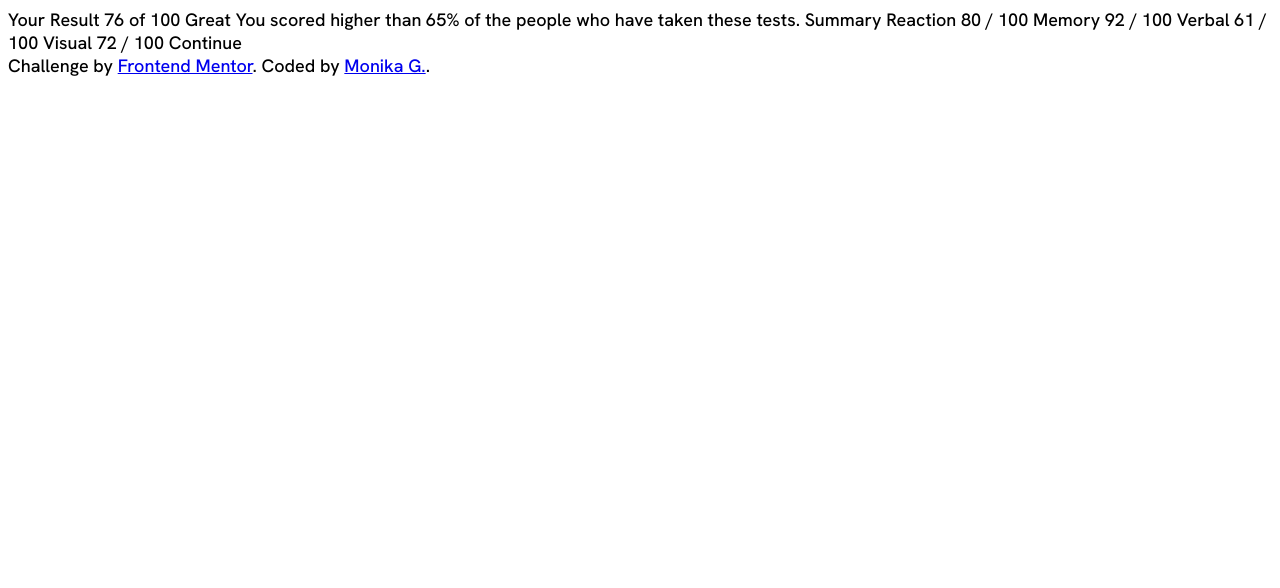
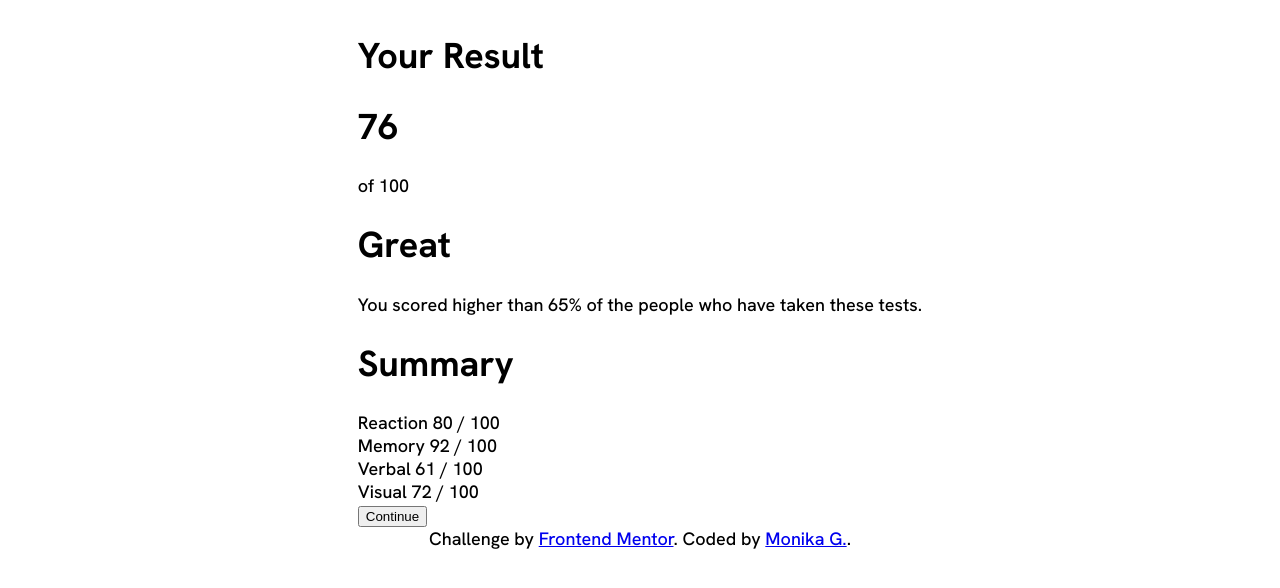
Before and after one commit to eMKa18/results-summary-component-main, a plain HTML site: page index.html in a window 1280 px wide. Drawn offline with Linux system fonts and the light colour scheme.

Commit message:
Initial html for components

```diff
--- a/index.html
+++ b/index.html
@@ -15,30 +15,47 @@
   <link rel="stylesheet" href="styles.css">
 </head>
 <body>
-
+  <div class="summary">
+    <div class="score-panel">
+      <div class="result-wrapper">
+        <h1 class="your-result">
           Your Result
-  76
+        </h1>
+        <div class="circle-result">
+          <h1 class="score">76</h1>
           of 100
-
+        </div>
+        <div class="result-description">
+          <h1 class="result">
             Great
+          </h1>
+          <p class="description">
             You scored higher than 65% of the people who have taken these tests.
-
+          </p>
+        </div>
+      </div>
+    </div>
+    <div class="summary-panel">
+      <h1 class="summary-title">
         Summary
-
-  Reaction
-  80 / 100
-
-  Memory
-  92 / 100
-
-  Verbal
-  61 / 100
-
-  Visual
-  72 / 100
-
+      </h1>
+      <div class="reaction">
+        Reaction 80 / 100
+      </div>
+      <div class="memory">
+        Memory 92 / 100
+      </div>
+      <div class="verbal">
+        Verbal 61 / 100
+      </div>
+      <div class="visual">
+        Visual 72 / 100
+      </div>
+      <button class="continue">
         Continue
-
+      </button>
+    </div>
+  </div>
   <div class="attribution">
     Challenge by <a href="https://www.frontendmentor.io?ref=challenge" target="_blank">Frontend Mentor</a>.
     Coded by <a href="#">Monika G.</a>.
--- a/styles.css
+++ b/styles.css
@@ -55,4 +55,7 @@ Use transparency to get the colour variations necessary to match the design. Hin
 body {
     font-size: var(--cc-font-size);
     font-family: var(--cc-font-family);
+    display: flex;
+    flex-direction: column;
+    align-items: center;
 }
```
Lines whose indentation alone changed are shown as unchanged.
